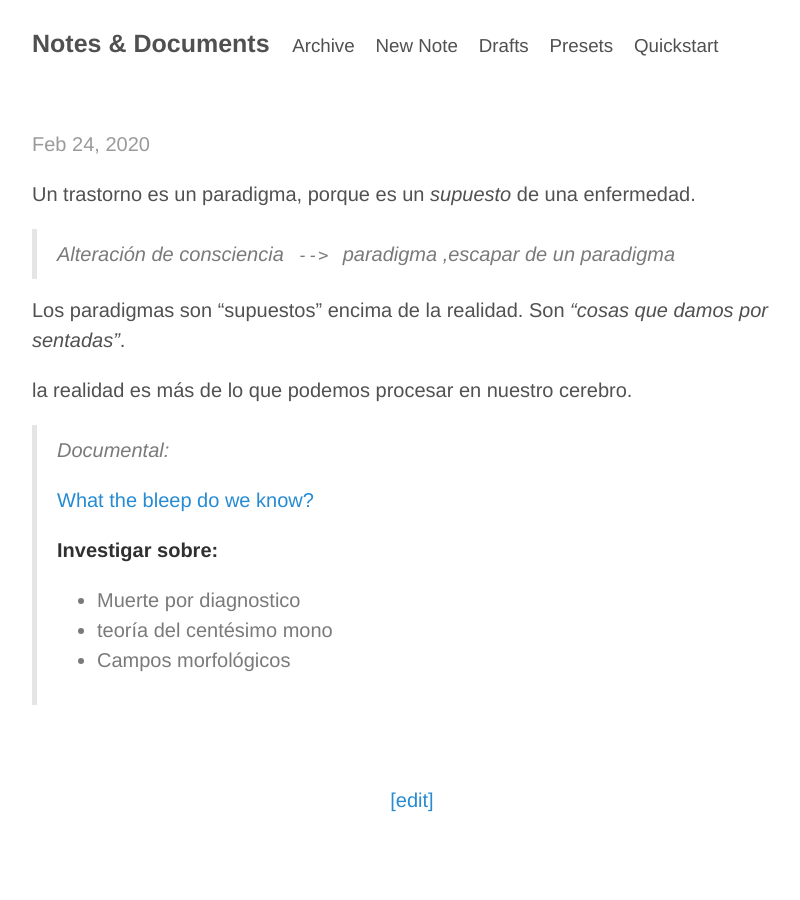
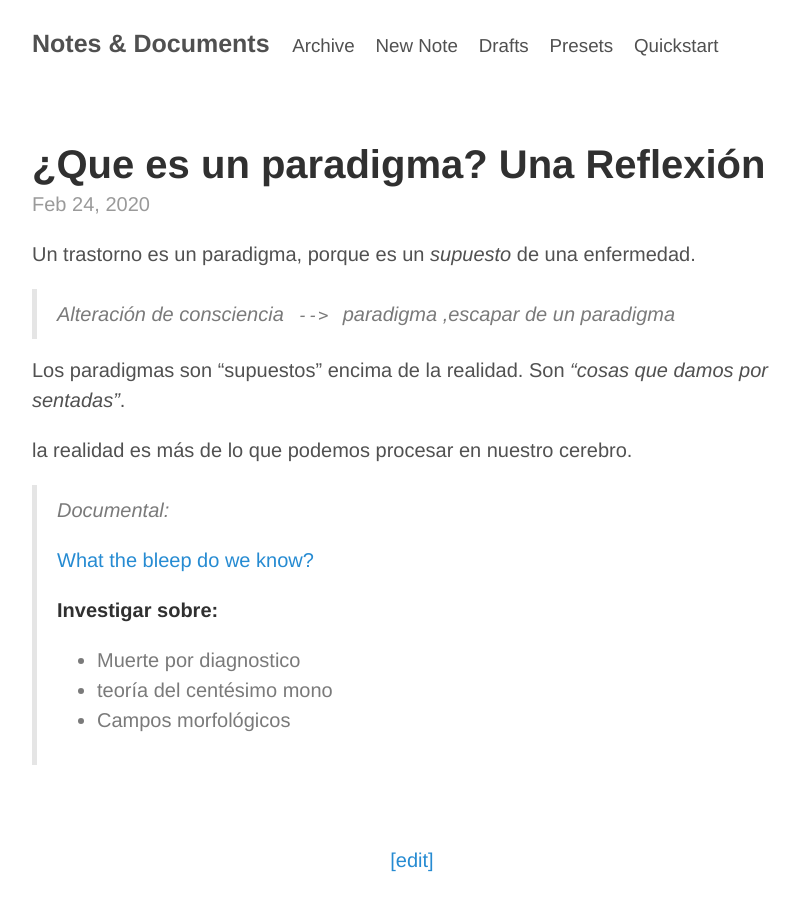
Before and after one commit to alex-esc/notes, a Jekyll site: the page built from _posts/2020-02-24-ob-paradigma-reflex.md, in a window 1280 px wide. Shown: the whole page, without its empty margins (228-1028 px from the left). Built offline with Jekyll 4.4.1, drawn with Linux system fonts in a browser that asks for light colours; our own code applies the rules of GitHub Pages for plain Markdown files.

Commit message:
Update 2020-02-24-ob-paradigma-reflex.md

```diff
--- a/_posts/2020-02-24-ob-paradigma-reflex.md
+++ b/_posts/2020-02-24-ob-paradigma-reflex.md
@@ -1,6 +1,6 @@
 ---
 layout: 'post'
-title: ''¿Que es un paradigma? Una Reflexión'
+title: '¿Que es un paradigma? Una Reflexión'
 tags: "libreta, Primer Semestre, Metodos y técnicas de observación"
 ---
 
```
